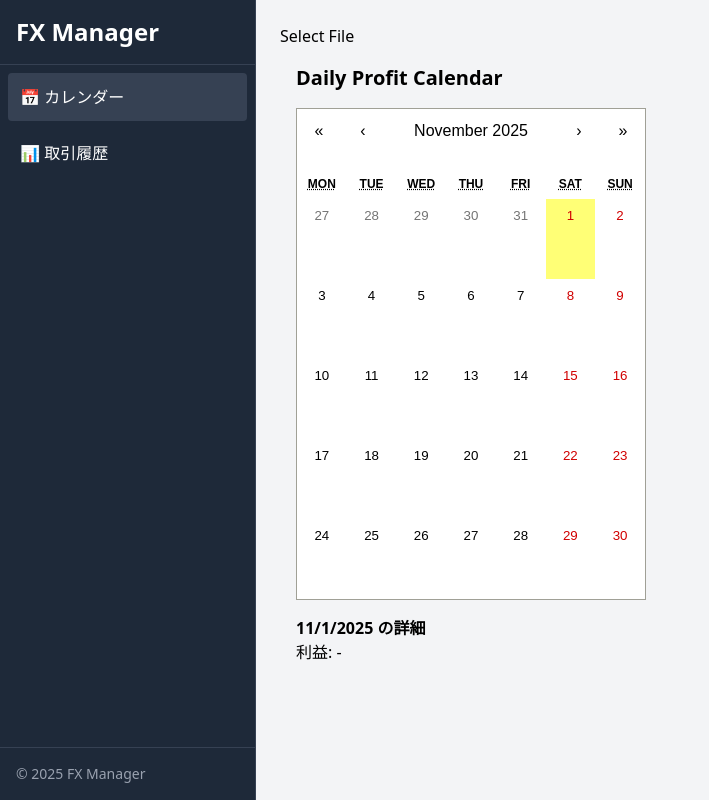
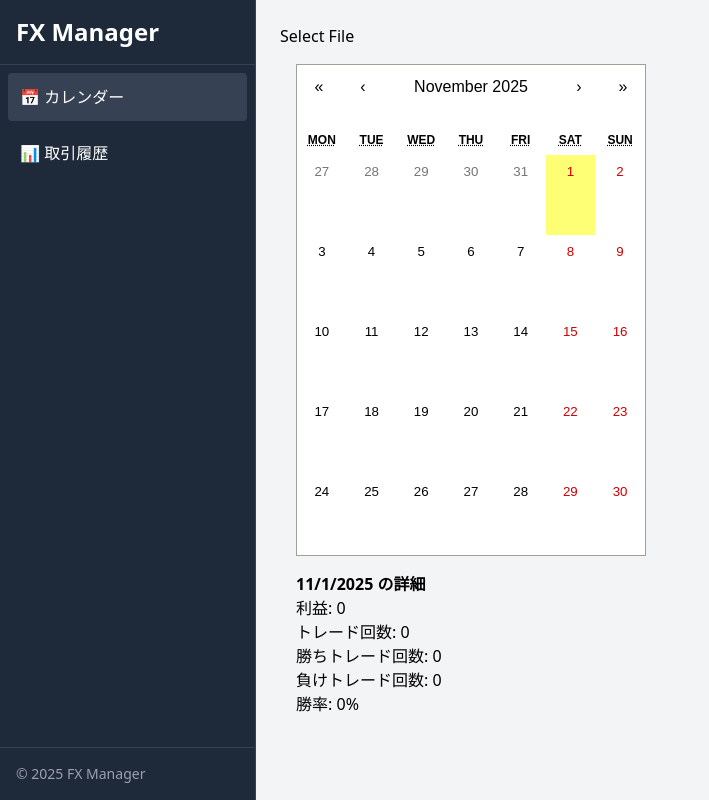
Before and after one commit to kondoyuya/fx-trade-manager, a React (Vite) app in the folder fx-trade-manager/: page / in a window 1280 px wide. Shown: the whole page, without its empty margins (0-709 px from the left). Built offline with nearby package versions, Linux system fonts and the light colour scheme.

Commit message:
表示する日時データを追加

```diff
--- a/fx-trade-manager/src/components/CalendarView.tsx
+++ b/fx-trade-manager/src/components/CalendarView.tsx
@@ -29,9 +29,14 @@ const CalendarView: React.FC<CalendarViewProps> = () => {
     return record ? record.profit : null;
   };
 
+  const getSummaryFromDate = (date: Date): DailySummary | null => {
+    const dateStr = date.toISOString().split("T")[0]; // YYYY-MM-DD
+    const record = summaries.find((s) => s.date === dateStr);
+    return record ? record : null;
+  };
+
   return (
     <main className="container mx-auto p-4">
-      <h1 className="text-xl font-bold mb-4">Daily Profit Calendar</h1>
 
       <Calendar
         onClickDay={(value) => setSelectedDate(value)}
@@ -52,10 +57,30 @@ const CalendarView: React.FC<CalendarViewProps> = () => {
           </h2>
           <p>
             利益:{" "}
-            {getProfitForDate(selectedDate)?.toLocaleString("ja-JP", {
+            {getSummaryFromDate(selectedDate)?.profit.toLocaleString("ja-JP", {
               maximumFractionDigits: 0,
-            }) ?? "-"}
+            }) ?? "0"}
           </p>
+          <p>
+            トレード回数:{" "}
+            {getSummaryFromDate(selectedDate)?.count ?? "0"}
+          </p>
+          <p>
+            勝ちトレード回数:{" "}
+            {getSummaryFromDate(selectedDate)?.wins ?? "0"}
+          </p>
+          <p>
+            負けトレード回数:{" "}
+            {getSummaryFromDate(selectedDate)?.losses ?? "0"}
+          </p>
+          <p>
+            勝率:{" "}
+            {getSummaryFromDate(selectedDate)?.count ?? 0 > 0
+              ? (((getSummaryFromDate(selectedDate)?.wins ?? 0) / (getSummaryFromDate(selectedDate)?.count ?? 1)) * 100).toFixed(1)
+              : 0}
+            %
+          </p>
+
         </div>
       )}
     </main>
--- a/fx-trade-manager/src/types.ts
+++ b/fx-trade-manager/src/types.ts
@@ -2,6 +2,9 @@ export interface DailySummary {
   date: string;
   profit: number;
   count: number;
+  wins: number;
+  losses: number;
+
 }
 
 export type Tab = "calendar" | "history" | "settings";
```
Also changed, not shown: 2 other files (tests, documents, lock files or other folders).
